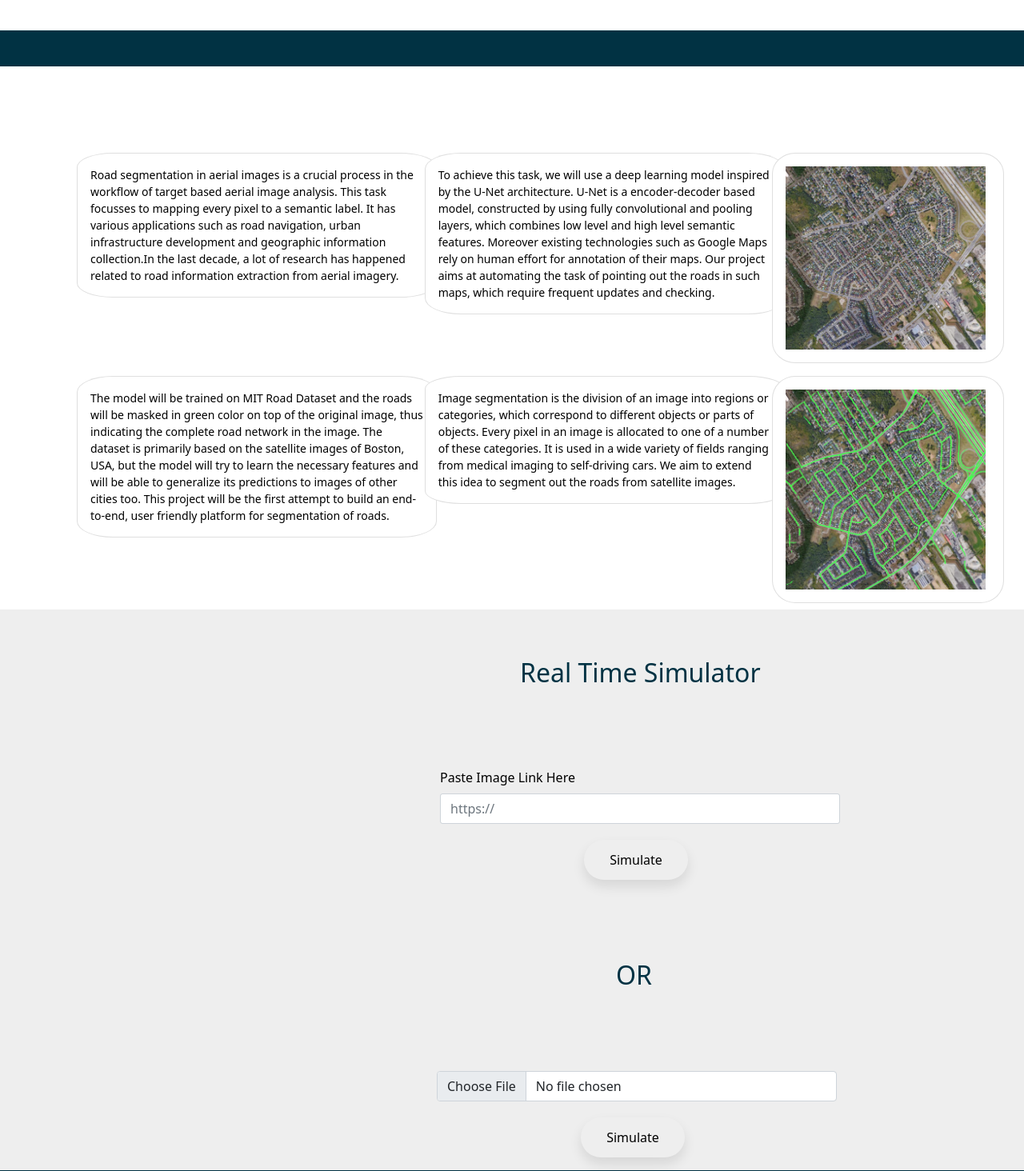
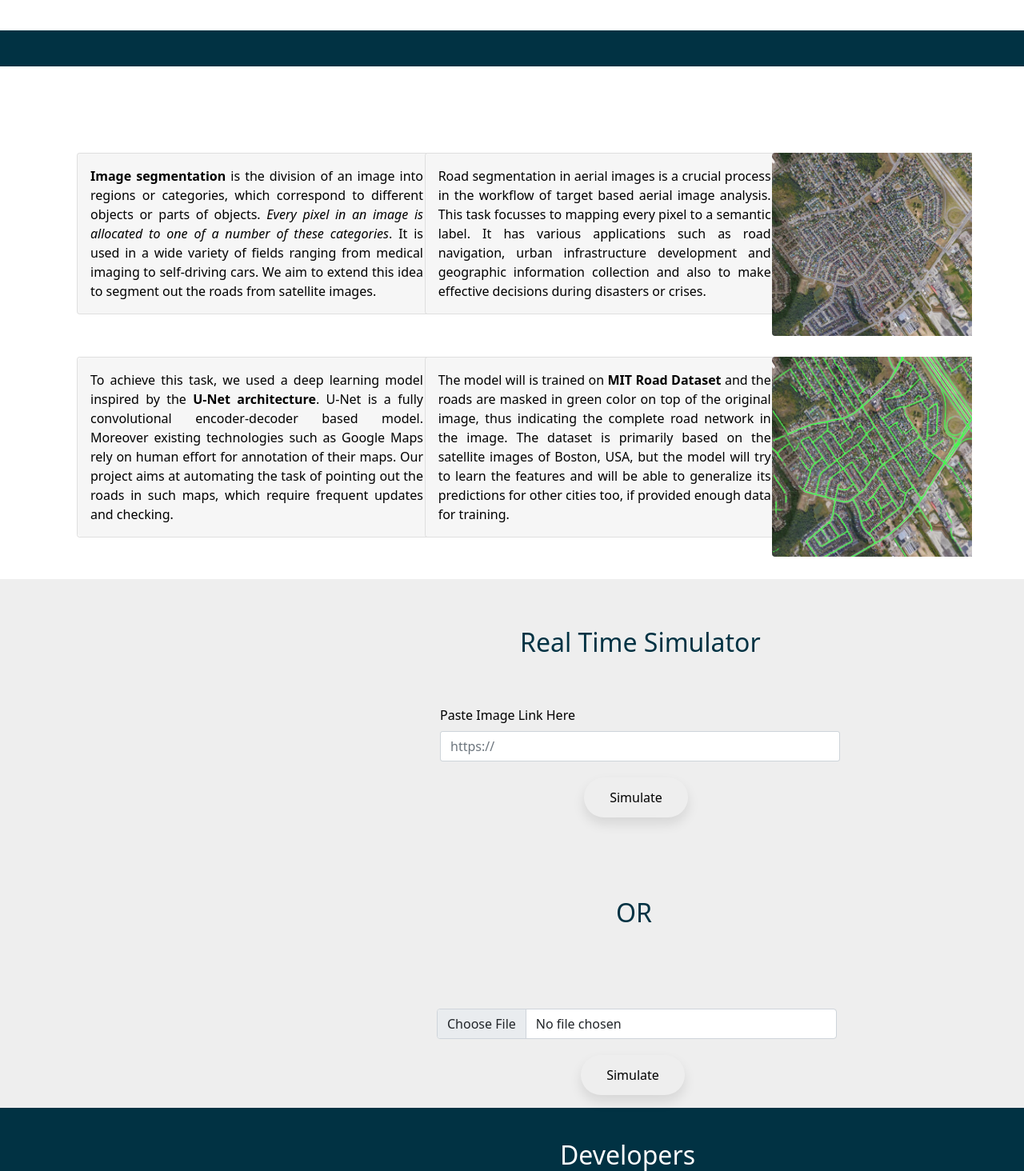
Before and after one commit to FaizalKarim280280/Roadment, a Flask app: page / in a window 1280 px wide. Shown: the part 240-1704 px from the top of the page at 80% size. Run offline with Flask 2, Linux system fonts and the light colour scheme.

Commit message:
Modified text

```diff
--- a/Web/static/style.css
+++ b/Web/static/style.css
@@ -19,8 +19,7 @@
     font-size: 14px;
     margin: 15px;
     overflow: hidden;
-
-    border-radius: 10%;
+    /*border-radius: 5%;*/
 }
 
 .theory {
@@ -49,11 +48,10 @@
 .input-link {
     justify-content: center;
     margin-left: 500px;
-    margin-top: 100px;
+    margin-top: 60px;
 
 
 }
-
 
 .simulator {
     background-color: #eee;
@@ -92,3 +90,9 @@
 .nav-link{
     font-size: 18px;
 }
+
+.card-body{
+    text-align: justify;
+    font-size: 16px;
+    background-color: rgba(236, 235, 235, 0.45);
+}
--- a/Web/templates/index.html
+++ b/Web/templates/index.html
@@ -2,9 +2,13 @@
 
 <head>
 
+
     <title>ROADMENT</title>
     <meta name="viewport" content="width=device-width, initial-scale=1.0">
     <meta charset="utf-8">
+
+    <link rel = "shortcut icon" href = "{{url_for('static', filename = 'Images/satellite-logo.jpg')}}">
+
     <link href="https://cdn.jsdelivr.net/npm/bootstrap@5.1.3/dist/css/bootstrap.min.css" rel="stylesheet"
           integrity="sha384-1BmE4kWBq78iYhFldvKuhfTAU6auU8tT94WrHftjDbrCEXSU1oBoqyl2QvZ6jIW3" crossorigin="anonymous">
     <script src="https://cdn.jsdelivr.net/npm/bootstrap@5.1.3/dist/js/bootstrap.bundle.min.js"
@@ -77,14 +81,10 @@
 
                 <div class="card bg-white text-black m-2">
                     <div class="card-body">
-
-
-                        Road segmentation in aerial images is a crucial process in the workflow of target based aerial
-                        image analysis.
-                        This task focusses to mapping every pixel to a semantic label. It has various applications such
-                        as road navigation,
-                        urban infrastructure development and geographic information collection.In the last decade,
-                        a lot of research has happened related to road information extraction from aerial imagery.
+                        <strong>Image segmentation</strong> is the division of an image into regions or categories,
+                        which correspond to different objects or parts of objects. <em>Every pixel in an image is allocated
+                        to one of a number of these categories</em>. It is used in a wide variety of fields ranging from medical imaging to self-driving cars. We aim
+                        to extend this idea to segment out the roads from satellite images.
 
                     </div>
                 </div>
@@ -93,19 +93,18 @@
             <div class="col-lg-4">
                 <div class="card bg-white text-black m-2">
                     <div class="card-body">
-                        To achieve this task, we will use a deep learning model inspired by the U-Net architecture.
-                        U-Net is a encoder-decoder based model, constructed by using fully convolutional and pooling
-                        layers,
-                        which combines low level and high level semantic features. Moreover existing technologies such
-                        as Google Maps rely on human effort for annotation of their maps. Our project aims at automating
-                        the task of pointing out the roads in such maps, which require frequent updates and checking.
+                        Road segmentation in aerial images is a crucial process in the workflow of target based aerial
+                        image analysis. This task focusses to mapping every pixel to a semantic label. It has various applications such
+                        as road navigation, urban infrastructure development and geographic information collection and also to make effective
+                        decisions during disasters or crises.
+
                     </div>
                 </div>
             </div>
 
             <div class="col-lg-4">
-                <div class="card bg-white text-black m-2" style="width: 290px;">
-                    <div class="card-body">
+                <div class="card bg-white text-black m-2 border-0" style="width: 290px;">
+                    <div class="card-body" style = "background-color: white; padding: 0;">
                         <img src="{{ url_for('static', filename = 'Images/Screenshot_161.png')}}" alt="img1"
                              style="width: 250px;">
                     </div>
@@ -114,19 +113,16 @@
 
         </div>
 
-        <div class="row">
+        <div class="row" style = "margin-top: 10px; margin-bottom: 20px">
 
             <div class="col-lg-4">
                 <div class="card bg-white text-black m-2" style="margin-top: 30px;">
-                    <div class="card-body">
-                        The model will be trained on MIT Road Dataset and the roads will be masked in green color on top
-                        of the original image,
-                        thus indicating the complete road network in the image. The dataset is primarily based on the
-                        satellite images of Boston, USA,
-                        but the model will try to learn the necessary features and will be able to generalize its
-                        predictions to images of other cities too.
-                        This project will be the first attempt to build an end-to-end, user friendly platform for
-                        segmentation of roads.
+                    <div class="card-body rounded-3">
+                        To achieve this task, we used a deep learning model inspired by the <strong>U-Net architecture</strong>.
+                        U-Net is a fully convolutional encoder-decoder based model. Moreover existing technologies such
+                        as Google Maps rely on human effort for annotation of their maps. Our project aims at automating
+                        the task of pointing out the roads in such maps, which require frequent updates and checking.
+
                     </div>
                 </div>
             </div>
@@ -134,19 +130,20 @@
             <div class="col-lg-4">
                 <div class="card bg-white text-black m-2" style="margin-top: 40px;">
                     <div class="card-body">
+                        The model will is trained on <strong>MIT Road Dataset</strong> and the roads are masked in green color on top
+                        of the original image,
+                        thus indicating the complete road network in the image. The dataset is primarily based on the
+                        satellite images of Boston, USA,
+                        but the model will try to learn the features and will be able to generalize its
+                        predictions for other cities too, if provided enough data for training.
 
-                        Image segmentation is the division of an image into regions or categories,
-                        which correspond to different objects or parts of objects. Every pixel in an image is allocated
-                        to one of a number of these categories.
-                        It is used in a wide variety of fields ranging from medical imaging to self-driving cars. We aim
-                        to extend this idea to segment out the roads from satellite images.
                     </div>
                 </div>
             </div>
 
             <div class="col-lg-4">
-                <div class="card bg-white text-black m-2" style="width: 290px;">
-                    <div class="card-body">
+                <div class="card bg-white text-black m-2 border-0" style="width: 290px;">
+                    <div class="card-body" style = "background-color: white; padding: 0;">
                         <img src="{{ url_for('static', filename = 'Images/out_plot.png')}}" alt="img1"
                              style="width: 250px;">
                     </div>
```
